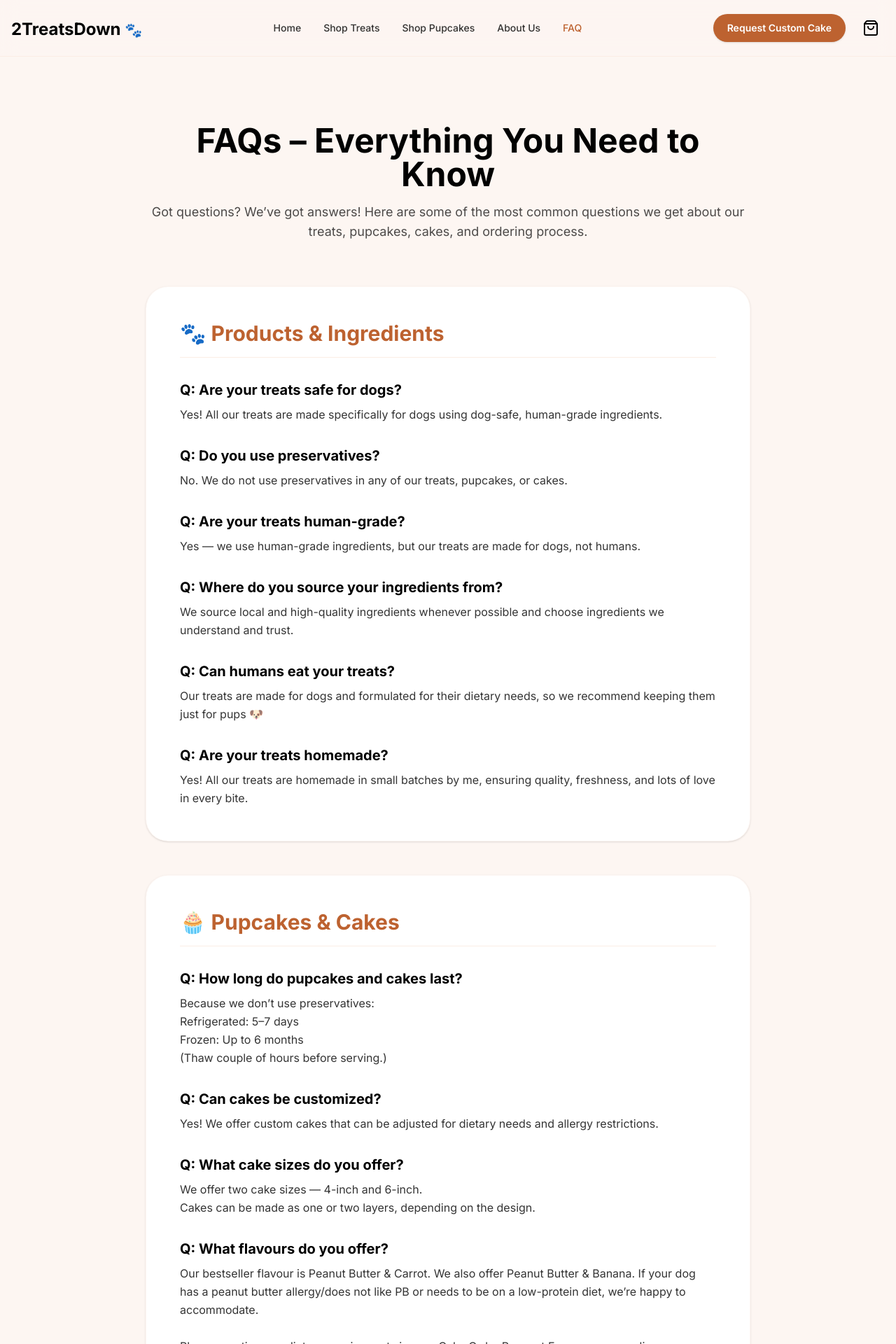
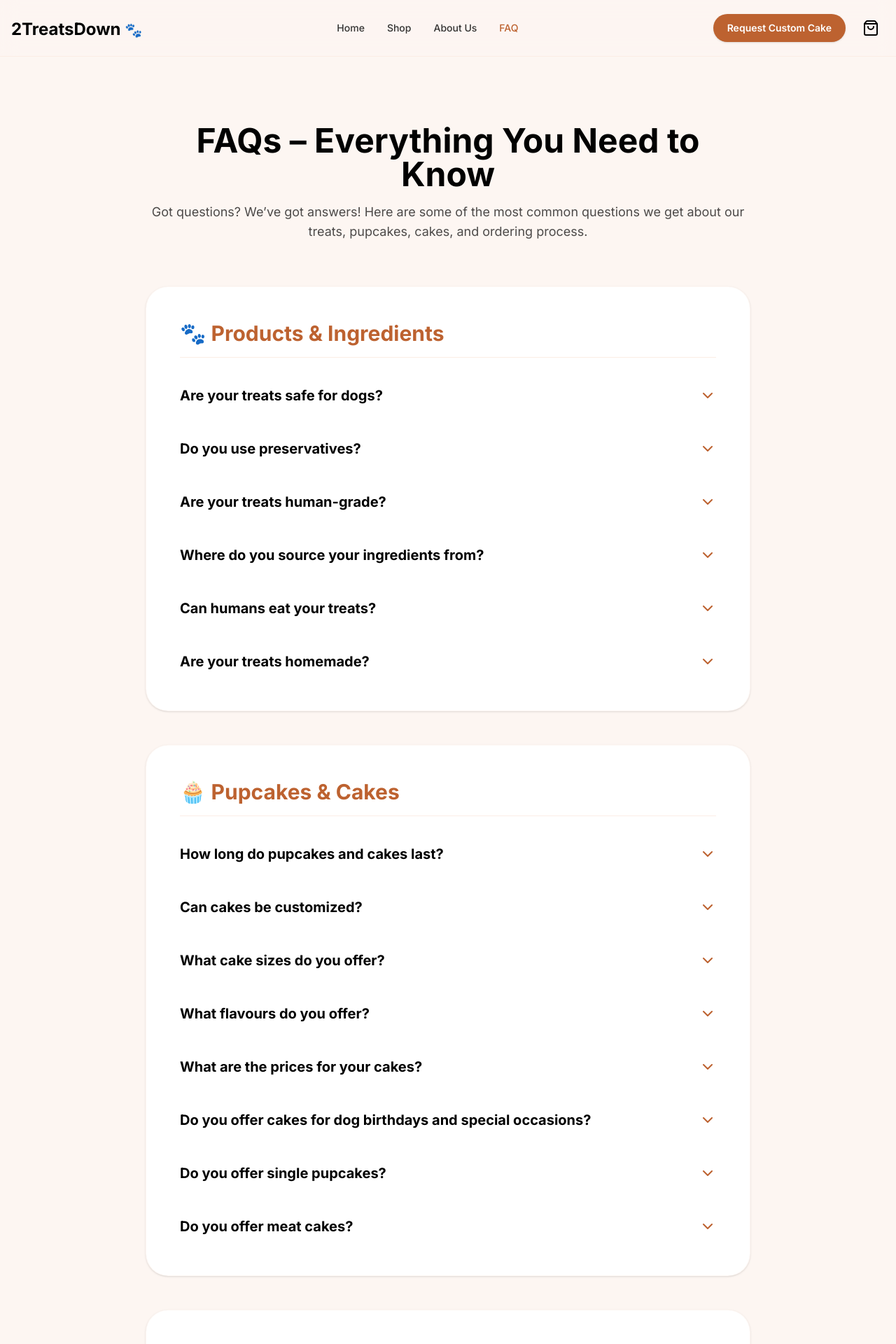
Before and after one commit to navinagarwaleb/2TreatsDown_Final, a Next.js app: page /faq in a window 1280 px wide. Shown: the top 1920 px of the page at 70% size. Built offline with nearby package versions, Linux system fonts and the light colour scheme.

Commit message:
feat: consolidate shop page, connect home featured items to square, make faq collapsible

```diff
--- a/app/faq/page.tsx
+++ b/app/faq/page.tsx
@@ -1,6 +1,45 @@
 "use client";
 
-import { motion } from "framer-motion";
+import { motion, AnimatePresence } from "framer-motion";
+import { useState } from "react";
+import { ChevronDown } from "lucide-react";
+
+const FAQItem = ({ q, a }: { q: string; a: string }) => {
+    const [isOpen, setIsOpen] = useState(false);
+
+    return (
+        <div className="space-y-2">
+            <button
+                onClick={() => setIsOpen(!isOpen)}
+                className="w-full flex justify-between items-center text-left focus:outline-none focus-visible:ring-2 focus-visible:ring-brand-orange py-2"
+                aria-expanded={isOpen}
+            >
+                <h3 className="text-xl font-bold text-brand-dark pr-8">{q}</h3>
+                <motion.div
+                    animate={{ rotate: isOpen ? 180 : 0 }}
+                    transition={{ duration: 0.2 }}
+                >
+                    <ChevronDown className="h-6 w-6 text-brand-orange flex-shrink-0" />
+                </motion.div>
+            </button>
+            <AnimatePresence>
+                {isOpen && (
+                    <motion.div
+                        initial={{ height: 0, opacity: 0 }}
+                        animate={{ height: "auto", opacity: 1 }}
+                        exit={{ height: 0, opacity: 0 }}
+                        transition={{ duration: 0.3 }}
+                        className="overflow-hidden"
+                    >
+                        <div className="text-brand-dark/80 whitespace-pre-wrap leading-relaxed pb-4 pt-2">
+                            {a}
+                        </div>
+                    </motion.div>
+                )}
+            </AnimatePresence>
+        </div>
+    );
+};
 
 export default function FAQ() {
     const faqs = [
@@ -164,12 +203,7 @@ export default function FAQ() {
                         </h2>
                         <div className="space-y-8">
                             {section.questions.map((faq, qidx) => (
-                                <div key={qidx} className="space-y-2">
-                                    <h3 className="text-xl font-bold text-brand-dark">Q: {faq.q}</h3>
-                                    <div className="text-brand-dark/80 whitespace-pre-wrap leading-relaxed">
-                                        {faq.a}
-                                    </div>
-                                </div>
+                                <FAQItem key={qidx} q={faq.q} a={faq.a} />
                             ))}
                         </div>
                     </motion.div>
--- a/app/page.tsx
+++ b/app/page.tsx
@@ -1,13 +1,16 @@
 import Hero from "@/components/home/Hero";
 import FeaturedItems from "@/components/home/FeaturedItems";
 import Testimonials from "@/components/home/Testimonials";
+import { getSquareProducts } from "@/lib/square";
 
-export default function Home() {
+export default async function Home() {
+    const products = await getSquareProducts();
+    const featuredListings = products.slice(0, 3);
     return (
         <div className="flex flex-col min-h-screen">
             <main className="flex-grow">
                 <Hero />
-                <FeaturedItems />
+                <FeaturedItems products={featuredListings} />
 
                 {/* Banner Section */}
                 <section className="bg-brand-orange py-16 text-white overflow-hidden text-center relative">
--- a/app/shop/item/[id]/page.tsx
+++ b/app/shop/item/[id]/page.tsx
@@ -17,10 +17,10 @@ export default async function ProductPage({ params }: { params: Promise<{ id: st
     return (
         <div className="container mx-auto px-4 max-w-7xl py-12 md:py-24 animate-in fade-in duration-500">
             <Link
-                href="/shop/treats"
+                href="/shop"
                 className="inline-flex items-center gap-2 text-brand-dark/60 hover:text-brand-orange transition-colors mb-8 font-medium"
             >
-                <ArrowLeft className="w-4 h-4" /> Back to treats
+                <ArrowLeft className="w-4 h-4" /> Back to shop
             </Link>
 
             <div className="grid grid-cols-1 md:grid-cols-2 gap-12 lg:gap-24 items-start">
--- a/app/shop/treats/page.tsx
+++ b/app/shop/page.tsx
@@ -3,13 +3,13 @@ import ProductGrid from "@/components/shop/ProductGrid";
 
 export const dynamic = "force-dynamic";
 
-export default async function ShopTreats() {
+export default async function Shop() {
     // Fetch live inventory from Square API
     const treats = await getSquareProducts();
 
     return (
         <div className="container mx-auto px-4 max-w-7xl py-16">
-            <h1 className="text-4xl md:text-5xl font-heading font-bold text-brand-dark mb-6 text-center">Shop Treats</h1>
+            <h1 className="text-4xl md:text-5xl font-heading font-bold text-brand-dark mb-6 text-center">Shop</h1>
             <p className="text-center text-lg text-brand-dark/70 max-w-2xl mx-auto mb-16">
                 Healthy, natural, everyday treats for your dog. All our treats are preservative-free and perfectly crafted.
             </p>
--- a/app/shop/pupcakes/page.tsx
+++ /dev/null
@@ -1,52 +0,0 @@
-"use client";
-
-import ProductCard from "@/components/shop/ProductCard";
-import { motion } from "framer-motion";
-
-const pupcakes = [
-    {
-        id: "1",
-        title: "Peanut Butter & Carrot",
-        price: "$32.00 / 4-pack",
-        description: "Classic pupcakes with our signature cream cheese frosting.",
-        imageUrl: "https://images.unsplash.com/photo-1541364983171-a8ba01e9d7ce?auto=format&fit=crop&q=80",
-    },
-    {
-        id: "2",
-        title: "Sweet Potato Delight",
-        price: "$34.00 / 4-pack",
-        description: "Gentle on the tummy and naturally sweet. Frosting colors vary.",
-        imageUrl: "https://images.unsplash.com/photo-1579737118552-44ce1db8d4cb?auto=format&fit=crop&q=80",
-    },
-    {
-        id: "3",
-        title: "Mini PB Bites (12-pack)",
-        price: "$28.00 / dozen",
-        description: "Perfect bite-sized treats for small dogs or training rewards.",
-        imageUrl: "https://images.unsplash.com/photo-1623356075306-38fed53e1a0b?auto=format&fit=crop&q=80",
-    },
-];
-
-export default function ShopPupcakes() {
-    return (
-        <div className="container mx-auto px-4 max-w-7xl py-16">
-            <h1 className="text-4xl md:text-5xl font-heading font-bold text-brand-dark mb-6 text-center">Shop Pupcakes</h1>
-            <p className="text-center text-lg text-brand-dark/70 max-w-2xl mx-auto mb-16">
-                Gourmet, freshly baked mini cakes for your furry friend. Made entirely with dog-safe ingredients and lots of love. Perfect for parties!
-            </p>
-
-            <div className="grid grid-cols-1 md:grid-cols-2 lg:grid-cols-3 gap-8">
-                {pupcakes.map((item, idx) => (
-                    <motion.div
-                        key={item.id}
-                        initial={{ opacity: 0, y: 30 }}
-                        animate={{ opacity: 1, y: 0 }}
-                        transition={{ delay: idx * 0.1, duration: 0.5 }}
-                    >
-                        <ProductCard {...item} />
-                    </motion.div>
-                ))}
-            </div>
-        </div>
-    );
-}
--- a/components/home/FeaturedItems.tsx
+++ b/components/home/FeaturedItems.tsx
@@ -3,32 +3,9 @@
 import ProductCard from "@/components/shop/ProductCard";
 import Link from "next/link";
 import { motion } from "framer-motion";
+import { SquareProduct } from "@/lib/square";
 
-const featuredProducts = [
-    {
-        id: "1",
-        title: "Peanut Butter Pupcakes (4-Pack)",
-        price: "$32.00",
-        description: "Classic peanut butter and carrot cake with our signature cream cheese frosting. Safe and delicious.",
-        imageUrl: "https://images.unsplash.com/photo-1579737118552-44ce1db8d4cb?auto=format&fit=crop&q=80",
-    },
-    {
-        id: "2",
-        title: "Sweet Potato Chews",
-        price: "$12.00",
-        description: "Single ingredient, limited batch sweet potato chews. Great for sensitive tummies.",
-        imageUrl: "https://images.unsplash.com/photo-1541364983171-a8ba01e9d7ce?auto=format&fit=crop&q=80",
-    },
-    {
-        id: "3",
-        title: "Chicken Jerky Strips",
-        price: "$18.00",
-        description: "High-protein, 100% chicken breast dehydrated to perfection. No preservatives.",
-        imageUrl: "https://images.unsplash.com/photo-1623356075306-38fed53e1a0b?auto=format&fit=crop&q=80",
-    },
-];
-
-export default function FeaturedItems() {
+export default function FeaturedItems({ products }: { products: SquareProduct[] }) {
     return (
         <section className="bg-white py-24">
             <div className="container max-w-7xl mx-auto px-4">
@@ -49,7 +26,7 @@ export default function FeaturedItems() {
                 </div>
 
                 <div className="grid grid-cols-1 md:grid-cols-2 lg:grid-cols-3 gap-8">
-                    {featuredProducts.map((product, idx) => (
+                    {products.map((product, idx) => (
                         <motion.div
                             key={product.id}
                             initial={{ opacity: 0, y: 30 }}
@@ -69,7 +46,7 @@ export default function FeaturedItems() {
                     className="mt-16 text-center"
                 >
                     <Link
-                        href="/shop/treats"
+                        href="/shop"
                         className="inline-block text-brand-orange hover:text-brand-brown font-bold text-lg border-b-2 border-brand-orange hover:border-brand-brown transition-colors pb-1"
                     >
                         View All Treats &rarr;
--- a/components/layout/Navbar.tsx
+++ b/components/layout/Navbar.tsx
@@ -9,8 +9,7 @@ import { useCartStore } from "@/store/useCartStore";
 
 const navLinks = [
   { name: "Home", href: "/" },
-  { name: "Shop Treats", href: "/shop/treats" },
-  { name: "Shop Pupcakes", href: "/shop/pupcakes" },
+  { name: "Shop", href: "/shop" },
   { name: "About Us", href: "/about-us" },
   { name: "FAQ", href: "/faq" },
 ];
```
